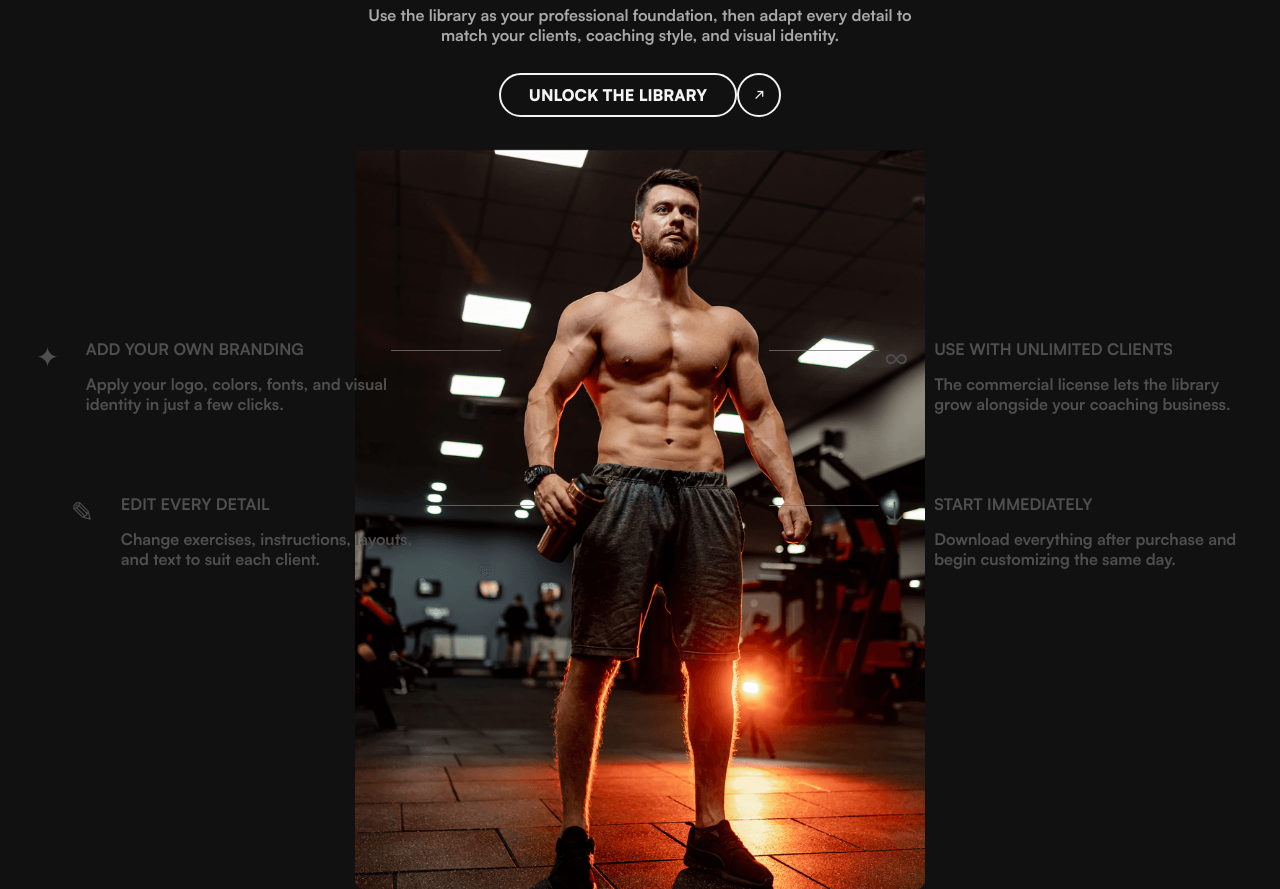
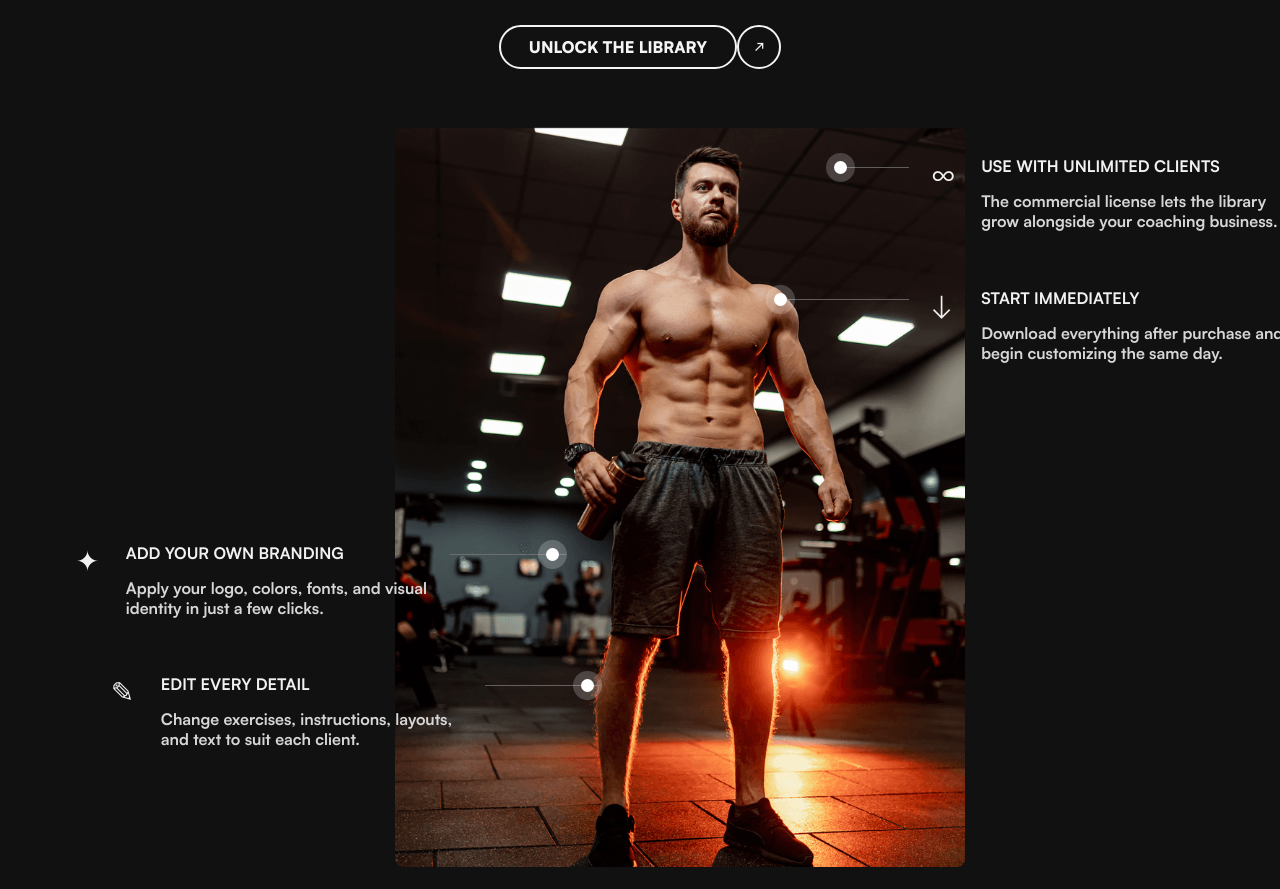
Before and after one commit to dhanyel1998ds4-cmd/fitnessultimate, a website: page index.html in a window 1280 px wide. Shown: the part 5825-6714 px from the top of the page. Drawn offline with Linux system fonts and the light colour scheme.

Commit message:
Refine feature stage on desktop (#5)
Co-authored-by: Agente <jesseferlopes@gmail.com>

```diff
--- a/styles.css
+++ b/styles.css
@@ -755,6 +755,62 @@ html, body { overflow-x: hidden; }
   .bonus-stack img:nth-child(3) { left: 30px; bottom: 0; }
 }
 
+@media (min-width: 761px) {
+  .why {
+    padding-top: 28px;
+    padding-bottom: 36px;
+  }
+  .why-stage {
+    min-height: 740px;
+    margin-top: 58px;
+    transform: translateX(40px);
+  }
+  .why .why-stage.reveal {
+    transform: translate(40px, 30px);
+  }
+  .why .why-stage.reveal.is-visible {
+    transform: translateX(40px);
+  }
+  .why-point {
+    color: #f1f1f1;
+  }
+  .why-point p {
+    color: #d7d7d7;
+  }
+  .point-a { left: 0; top: 416px; }
+  .point-b { left: 35px; top: 547px; }
+  .point-c { right: -7px; top: 29px; }
+  .point-d { right: -7px; top: 161px; }
+  .point-a::after,
+  .point-b::after {
+    right: -130px;
+    width: 116px;
+  }
+  .point-c::after {
+    left: -90px;
+    width: 68px;
+  }
+  .point-d::after {
+    left: -150px;
+    width: 128px;
+  }
+  .why-point::before {
+    content: "";
+    position: absolute;
+    z-index: 2;
+    top: 5px;
+    width: 13px;
+    height: 13px;
+    border-radius: 50%;
+    background: #fff;
+    box-shadow: 0 0 0 8px rgba(255,255,255,.2);
+  }
+  .point-a::before,
+  .point-b::before { right: -123px; }
+  .point-c::before { left: -97px; }
+  .point-d::before { left: -157px; }
+}
+
 /* Testimonial composition matched to the original Hyperfit reference. */
 .stars {
   display: flex;
```
